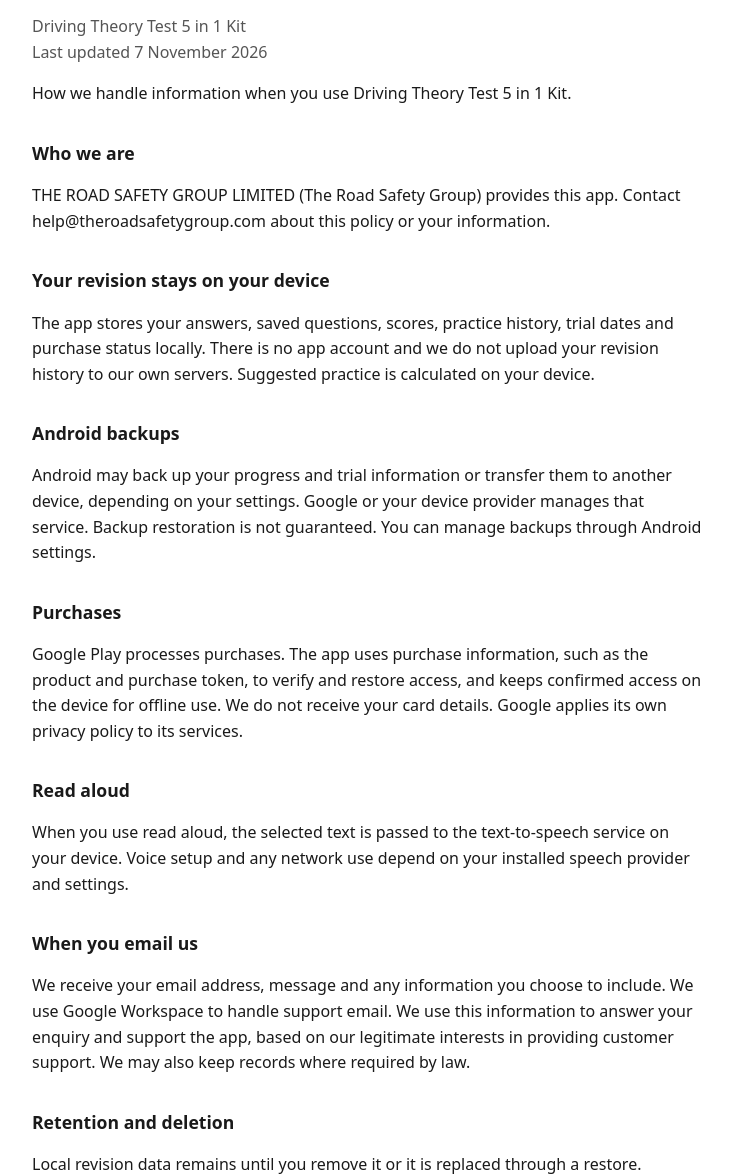
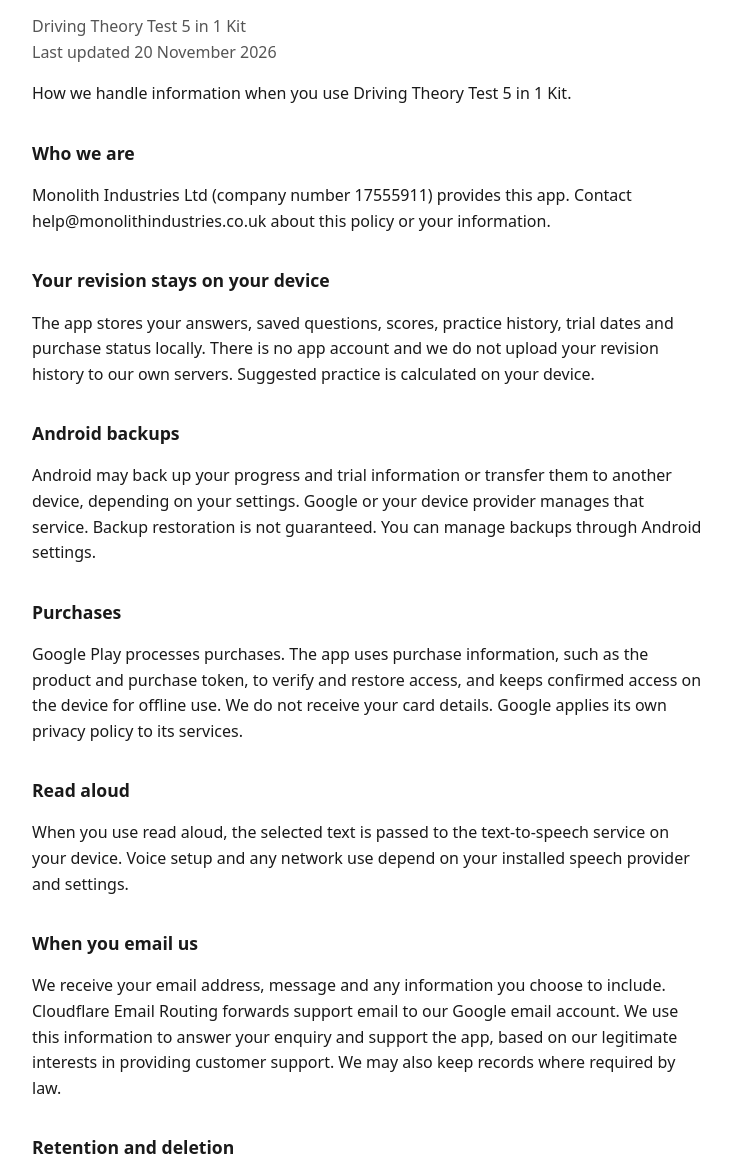
Before and after one commit to rory-github/privacy, a plain HTML site: page index.html in a window 1280 px wide. Shown: the part 84-1259 px from the top of the page, without its empty margins (272-1003 px from the left). Drawn offline with Linux system fonts and the light colour scheme.

Commit message:
Company renamed to Monolith Industries Ltd; new contact email and domain

```diff
--- a/index.html
+++ b/index.html
@@ -3,10 +3,10 @@
 <title>Privacy policy – Driving Theory Test 5 in 1 Kit</title>
 <style>body{font:16px/1.6 system-ui,sans-serif;max-width:42rem;margin:0 auto;padding:2rem 1rem;color:#1a1a1a;background:#fff}h1{font-size:1.6rem;line-height:1.25}h2{font-size:1.1rem;margin-top:2rem}.meta{color:#555}</style></head><body>
 <h1>Privacy policy</h1>
-<p class="meta">Driving Theory Test 5 in 1 Kit<br>Last updated 7 November 2026</p>
+<p class="meta">Driving Theory Test 5 in 1 Kit<br>Last updated 20 November 2026</p>
 <p>How we handle information when you use Driving Theory Test 5 in 1 Kit.</p>
 <h2>Who we are</h2>
-<p>THE ROAD SAFETY GROUP LIMITED (The Road Safety Group) provides this app. Contact help@theroadsafetygroup.com about this policy or your information.</p>
+<p>Monolith Industries Ltd (company number 17555911) provides this app. Contact help@monolithindustries.co.uk about this policy or your information.</p>
 <h2>Your revision stays on your device</h2>
 <p>The app stores your answers, saved questions, scores, practice history, trial dates and purchase status locally. There is no app account and we do not upload your revision history to our own servers. Suggested practice is calculated on your device.</p>
 <h2>Android backups</h2>
@@ -16,14 +16,14 @@
 <h2>Read aloud</h2>
 <p>When you use read aloud, the selected text is passed to the text-to-speech service on your device. Voice setup and any network use depend on your installed speech provider and settings.</p>
 <h2>When you email us</h2>
-<p>We receive your email address, message and any information you choose to include. We use Google Workspace to handle support email. We use this information to answer your enquiry and support the app, based on our legitimate interests in providing customer support. We may also keep records where required by law.</p>
+<p>We receive your email address, message and any information you choose to include. Cloudflare Email Routing forwards support email to our Google email account. We use this information to answer your enquiry and support the app, based on our legitimate interests in providing customer support. We may also keep records where required by law.</p>
 <h2>Retention and deletion</h2>
 <p>Local revision data remains until you remove it or it is replaced through a restore. Clearing app storage can remove it; Android backup copies are managed separately. We retain support correspondence while handling your enquiry and for as long as reasonably needed for follow-up or legal obligations. You can contact us to request deletion.</p>
 <h2>Your choices and rights</h2>
-<p>There are no advertising or analytics services in this app. We do not sell your information. Depending on the circumstances, you can ask to access, correct or delete personal information we hold, or object to or restrict its use. Email help@theroadsafetygroup.com to make a request. You can also complain to the Information Commissioner’s Office at ico.org.uk.</p>
+<p>There are no advertising or analytics services in this app. We do not sell your information. Depending on the circumstances, you can ask to access, correct or delete personal information we hold, or object to or restrict its use. Email help@monolithindustries.co.uk to make a request. You can also complain to the Information Commissioner’s Office at ico.org.uk.</p>
 <h2>Pass guarantee claims</h2>
 <p>Preparation records are stored on your device and may be included in Android backups. If you choose to prepare a claim, the app asks for your test date, includes it in a PDF report and shares the report with your chosen email app. We receive the report, purchase receipt and failed-test result only when you email them. We use them to assess eligibility, prevent duplicate guarantee refunds and refund the app purchase through Google Play while preserving full app access. Claims are reviewed manually; reports contain local practice evidence, not question text or videos. We retain claim correspondence and refund records for as long as reasonably needed for administration, fraud prevention and legal obligations. You can contact us about your information.</p>
 <h2>Updates</h2>
 <p>We will update this policy if the app or our information handling changes. The date at the top shows the latest version.</p>
-<hr><p class="meta">THE ROAD SAFETY GROUP LIMITED, company number 17555911<br>Suite RA01, 195–197 Wood Street, London, E17 3NU, United Kingdom<br>help@theroadsafetygroup.com</p>
+<hr><p class="meta">Monolith Industries Ltd, company number 17555911<br>Suite RA01, 195–197 Wood Street, London, E17 3NU, United Kingdom<br>help@monolithindustries.co.uk</p>
 </body></html>
```
Also changed, not shown: 1 other file.
